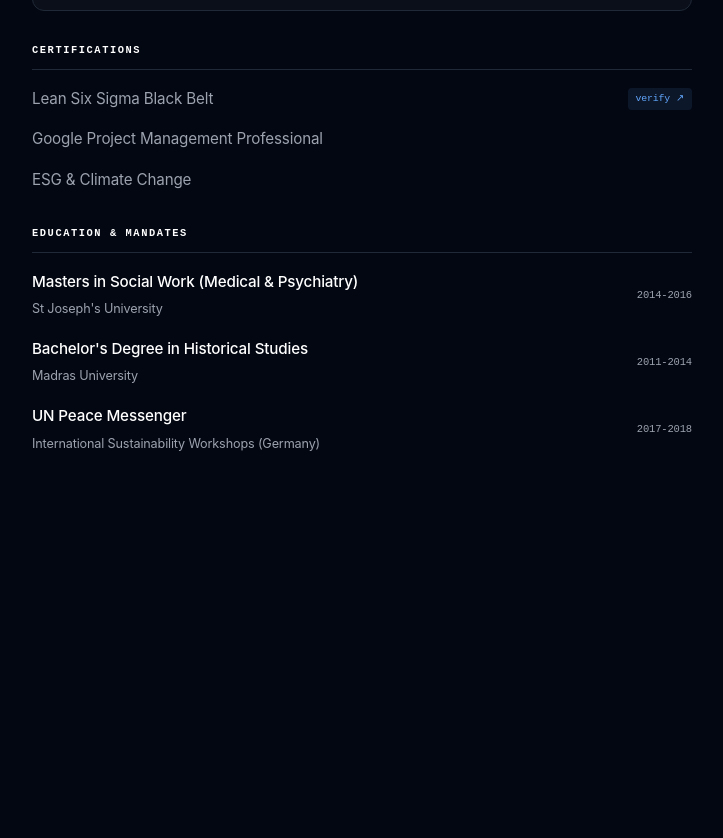
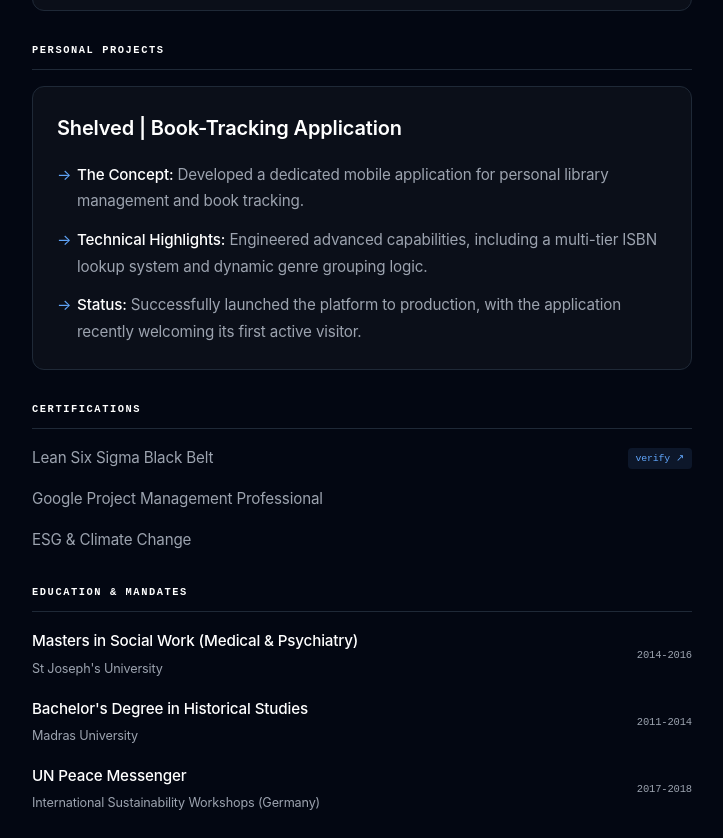
Before and after one commit to Mahamithra007/mahamithra007.github.io, a plain HTML site: page index.html in a window 1280 px wide. Shown: the part 2220-3058 px from the top of the page, without its empty margins (348-1071 px from the left). Before the commit the page ends 2790 px from the top, so only its background shows below. Drawn offline with Linux system fonts and the light colour scheme.

Commit message:
Update index.html

```diff
--- a/index.html
+++ b/index.html
@@ -327,19 +327,11 @@
         @media (max-width: 850px) {
             body { padding: 0; }
             .portfolio-wrapper { display: block; }
-
-            /* Squeezed the bottom padding above the border line */
             aside { position: relative; width: 100%; height: auto; padding: 30px 24px 20px; border-right: none; border-bottom: 1px solid var(--border-color); }
-
-            /* Squeezed the top padding below the border line */
             main { padding: 24px 24px 40px; }
-
             .btn { width: auto; display: inline-flex; padding: 10px 30px; }
             .profile-pic { margin-left: 0; }
-
-            /* Tightened the gap between the Download Button and Location */
             .sidebar-footer { margin-top: 16px; gap: 12px; }
-
             .challenge-block { padding: 16px; }
         }
     </style>
@@ -460,6 +452,17 @@
                 </ul>
             </div>
 
+            <h2>Personal Projects</h2>
+
+            <div class="challenge-block">
+                <h3>Shelved | Book-Tracking Application</h3>
+                <ul>
+                    <li><strong>The Concept:</strong> Developed a dedicated mobile application for personal library management and book tracking. </li>
+                    <li><strong>Technical Highlights:</strong> Engineered advanced capabilities, including a multi-tier ISBN lookup system and dynamic genre grouping logic. </li>
+                    <li><strong>Status:</strong> Successfully launched the platform to production, with the application recently welcoming its first active visitor. </li>
+                </ul>
+            </div>
+
             <h2>Certifications</h2>
             <ul class="simple-list">
                 <li>
```
